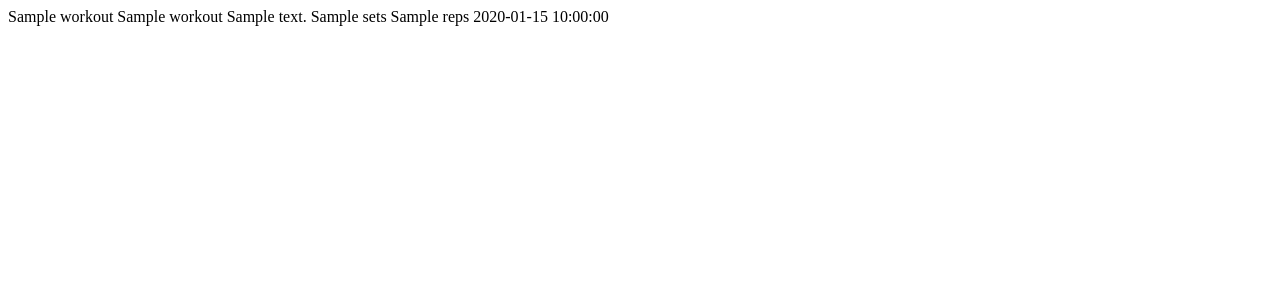
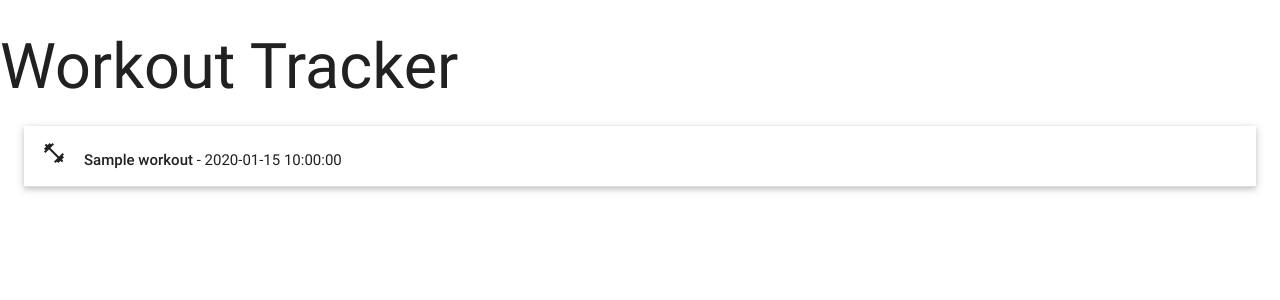
Before and after one commit to FirasH94/Python-Data-Centric-Milestone-Project, a Flask app: page / in a window 1280 px wide. Shown: the top 300 px of the page. Run offline with Flask 2, Linux system fonts and the light colour scheme; a database or web service that is not in the repository returns one stand-in record (values such as "Sample title"); some libraries are stand-ins or nearby versions.

Commit message:
Adding for loop of workout into a collapsible and updated requirements.txt file

```diff
--- a/requirements.txt
+++ b/requirements.txt
@@ -1,4 +1,7 @@
 click==7.1.2
+dnspython==1.16.0
 Flask==1.1.2
+Flask-PyMongo==2.3.0
 itsdangerous==1.1.0
+pymongo==3.10.1
 Werkzeug==1.0.1
--- /dev/null
+++ b/templates/addworkout.html
@@ -0,0 +1,4 @@
+{% extends 'base.html' %}
+{% block outercontent %}
+
+{% endblock %}
--- /dev/null
+++ b/templates/base.html
@@ -0,0 +1,22 @@
+<!DOCTYPE html>
+<html>
+    <head>
+
+        <link href="https://fonts.googleapis.com/icon?family=Material+Icons" rel="stylesheet">
+        <link rel="stylesheet" href="https://cdnjs.cloudflare.com/ajax/libs/materialize/0.100.2/css/materialize.min.css">
+
+
+    </head>
+    <body>
+        <h1>Workout Tracker</h1>
+        {% block outercontent %}
+        {% endblock %}
+        <script src="https://cdnjs.cloudflare.com/ajax/libs/jquery/3.2.1/jquery.min.js"></script>
+        <script src="https://cdnjs.cloudflare.com/ajax/libs/materialize/0.100.2/js/materialize.min.js"></script>
+        <script type="text/javascript">
+            $(document).ready(function(){
+                $('.collapsible').collapsible();
+            });
+        </script>
+    </body>
+</html>
--- a/templates/workouts.html
+++ b/templates/workouts.html
@@ -1,14 +1,22 @@
-<html>
-    <head>
-    </head>
-    <body>
-        {% for workout in workouts %}
-            {{workout.muscle_name}}
-            {{workout.workout_name}}
+{% extends 'base.html' %}
+{% block outercontent %}
+
+
+<ul class="collapsible popout">
+    {% for workout in workouts %}
+    <li>
+      <div class="collapsible-header">
+
+        <div class=" task_header col s9">
+            <i class="material-icons">fitness_center</i><strong>{{workout.muscle_name}}</strong> - {{workout.workout_date}}
+        </div>
+      </div>
+      <div class="collapsible-body">
+        <span>
             {{workout.workout_notes}}
-            {{workout.sets}}
-            {{workout.reps}}
-            {{workout.workout_date}}
-        {% endfor %}
-    </body>
-</html>
+        </span>
+      </div>
+    </li>
+    {% endfor %}
+</ul>
+{% endblock %}
```
